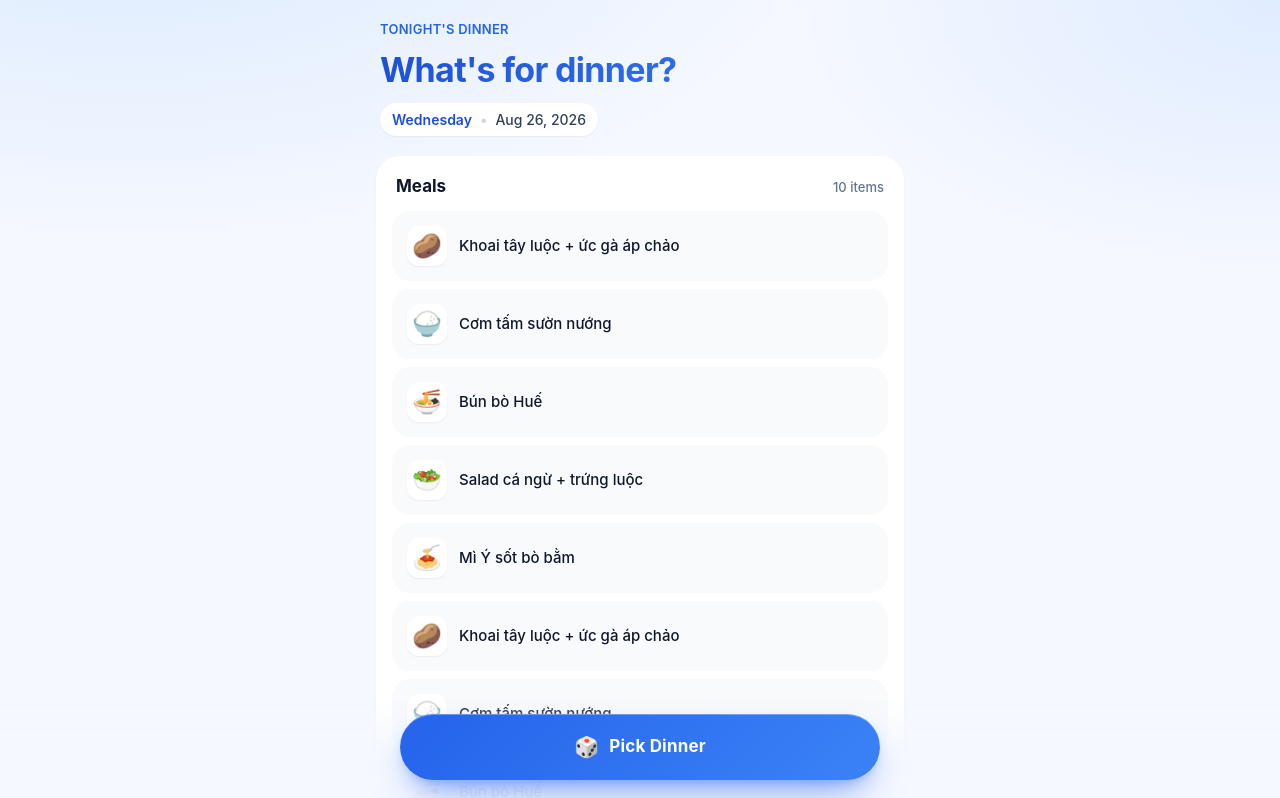
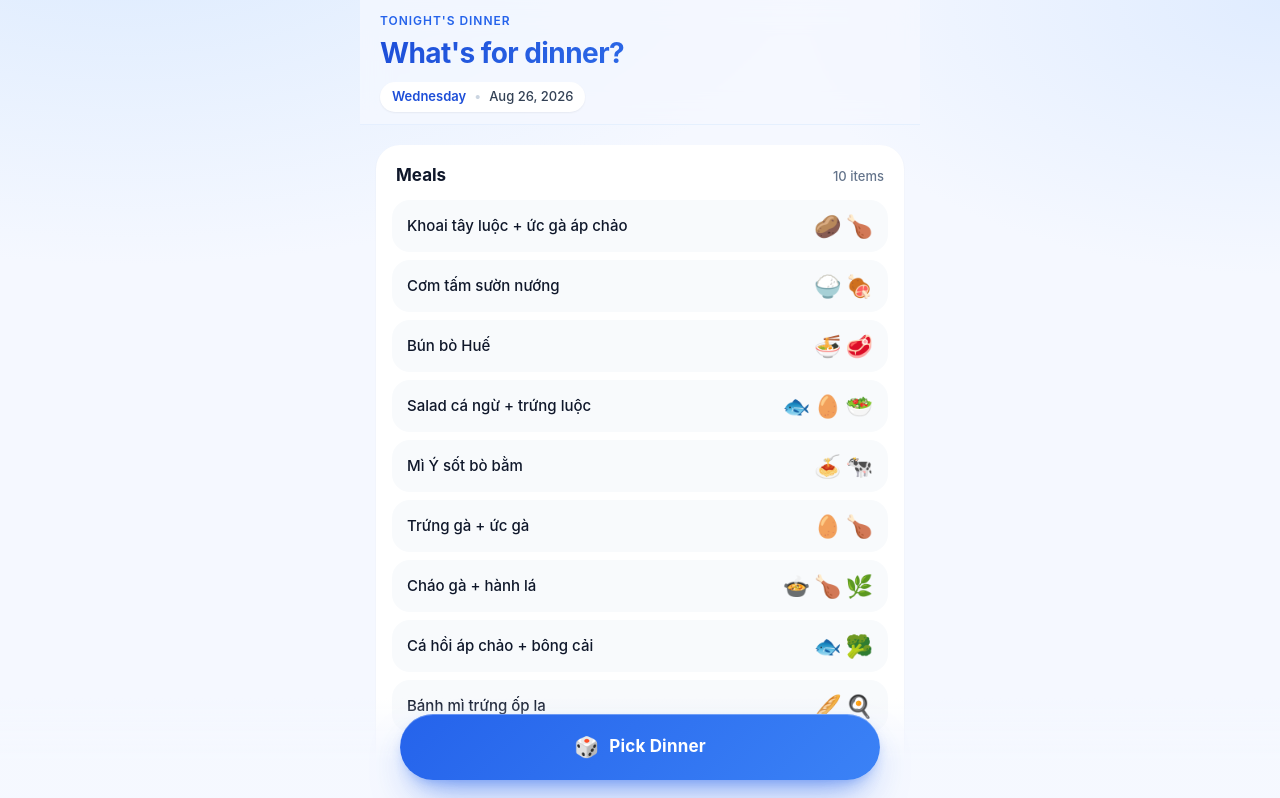
Before and after one commit to sanghandsondev/pick_dinner, a React (Vite) app: page / in a window 1280 px wide. Shown: the top 798 px of the page. Built offline with nearby package versions, Linux system fonts and the light colour scheme.

Commit message:
feat: sticky header + multi-emoji per meal, emojis after name

```diff
--- a/src/App.tsx
+++ b/src/App.tsx
@@ -34,10 +34,12 @@ export default function App() {
           <section className="deal-banner" aria-live="polite">
             <div className="deal-banner__label">Tonight's dinner</div>
             <div className="deal-banner__meal">
-              <span className="deal-banner__emoji" aria-hidden>
-                {dealMeal?.emoji ?? "🍽️"}
+              <span>{dealMeal?.name}</span>
+              <span className="deal-banner__emojis" aria-hidden>
+                {dealMeal?.emojis.map((e, i) => (
+                  <span key={i}>{e}</span>
+                ))}
               </span>
-              <span>{dealMeal?.name}</span>
             </div>
           </section>
         )}
--- a/src/components/MealList.tsx
+++ b/src/components/MealList.tsx
@@ -21,10 +21,14 @@ export default function MealList({ meals, highlightedId }: MealListProps) {
               key={meal.id}
               className={`meal-card${active ? " meal-card--active" : ""}`}
             >
-              <span className="meal-card__emoji" aria-hidden>
-                {meal.emoji ?? "🍽️"}
+              <span className="meal-card__name">{meal.name}</span>
+              <span className="meal-card__emojis" aria-hidden>
+                {meal.emojis.map((e, i) => (
+                  <span key={i} className="meal-card__emoji">
+                    {e}
+                  </span>
+                ))}
               </span>
-              <span className="meal-card__name">{meal.name}</span>
               {active && (
                 <span className="meal-card__badge" aria-label="Selected">
                   ✓
--- a/src/components/PickDinnerModal.tsx
+++ b/src/components/PickDinnerModal.tsx
@@ -116,14 +116,22 @@ export default function PickDinnerModal({
         </div>
 
         <div className="modal-card__stage" aria-live="polite">
-          <div className="modal-card__emoji" aria-hidden>
-            {spinning ? "🎰" : (shownMeal?.emoji ?? "🍽️")}
-          </div>
           <div
             className={`modal-card__meal${spinning ? " modal-card__meal--rolling" : ""}`}
             key={shownMeal?.id}
           >
             {shownMeal?.name ?? "—"}
+          </div>
+          <div className="modal-card__emojis" aria-hidden>
+            {spinning ? (
+              <span className="modal-card__emoji">🎰</span>
+            ) : (
+              shownMeal?.emojis.map((e, i) => (
+                <span key={i} className="modal-card__emoji">
+                  {e}
+                </span>
+              ))
+            )}
           </div>
           {spinning && <div className="modal-card__spinner" aria-hidden />}
         </div>
--- a/src/data/meals.json
+++ b/src/data/meals.json
@@ -1,12 +1,12 @@
 [
-  { "id": "m1", "name": "Khoai tây luộc + ức gà áp chảo", "emoji": "🥔" },
-  { "id": "m2", "name": "Cơm tấm sườn nướng", "emoji": "🍚" },
-  { "id": "m3", "name": "Bún bò Huế", "emoji": "🍜" },
-  { "id": "m4", "name": "Salad cá ngừ + trứng luộc", "emoji": "🥗" },
-  { "id": "m5", "name": "Mì Ý sốt bò bằm", "emoji": "🍝" },
-  { "id": "m6", "name": "Khoai tây luộc + ức gà áp chảo", "emoji": "🥔" },
-  { "id": "m7", "name": "Cơm tấm sườn nướng", "emoji": "🍚" },
-  { "id": "m8", "name": "Bún bò Huế", "emoji": "🍜" },
-  { "id": "m9", "name": "Salad cá ngừ + trứng luộc", "emoji": "🥗" },
-  { "id": "m10", "name": "Mì Ý sốt bò bằm", "emoji": "🍝" }
+  { "id": "m1", "name": "Khoai tây luộc + ức gà áp chảo", "emojis": ["🥔", "🍗"] },
+  { "id": "m2", "name": "Cơm tấm sườn nướng", "emojis": ["🍚", "🍖"] },
+  { "id": "m3", "name": "Bún bò Huế", "emojis": ["🍜", "🥩"] },
+  { "id": "m4", "name": "Salad cá ngừ + trứng luộc", "emojis": ["🐟", "🥚", "🥗"] },
+  { "id": "m5", "name": "Mì Ý sốt bò bằm", "emojis": ["🍝", "🐄"] },
+  { "id": "m6", "name": "Trứng gà + ức gà", "emojis": ["🥚", "🍗"] },
+  { "id": "m7", "name": "Cháo gà + hành lá", "emojis": ["🍲", "🍗", "🌿"] },
+  { "id": "m8", "name": "Cá hồi áp chảo + bông cải", "emojis": ["🐟", "🥦"] },
+  { "id": "m9", "name": "Bánh mì trứng ốp la", "emojis": ["🥖", "🍳"] },
+  { "id": "m10", "name": "Phở gà + quẩy", "emojis": ["🍜", "🍗", "🥖"] }
 ]
--- a/src/styles/index.css
+++ b/src/styles/index.css
@@ -95,7 +95,6 @@ button:disabled {
 /* ===== App shell ===== */
 .app-shell {
   min-height: 100dvh;
-  padding-top: calc(var(--safe-top) + 12px);
   padding-left: calc(var(--safe-left) + 16px);
   padding-right: calc(var(--safe-right) + 16px);
   /* để nội dung không bị nút CTA che */
@@ -110,22 +109,34 @@ button:disabled {
   gap: 20px;
 }
 
-/* ===== Date header ===== */
+/* ===== Date header (sticky) ===== */
 .date-header {
-  padding: 8px 4px 0;
+  position: sticky;
+  top: 0;
+  z-index: 20;
+  /* Bleed ra sát mép để backdrop-blur phủ toàn bộ chiều ngang mobile */
+  margin: 0 calc(-1 * (var(--safe-right) + 16px)) 0
+    calc(-1 * (var(--safe-left) + 16px));
+  padding: calc(var(--safe-top) + 12px) calc(var(--safe-right) + 20px) 12px
+    calc(var(--safe-left) + 20px);
+  background: color-mix(in srgb, var(--bg) 78%, transparent);
+  -webkit-backdrop-filter: saturate(150%) blur(14px);
+  backdrop-filter: saturate(150%) blur(14px);
+  border-bottom: 1px solid
+    color-mix(in srgb, var(--blue-100) 60%, transparent);
 }
 
 .date-header__eyebrow {
-  font-size: 13px;
+  font-size: 12px;
   font-weight: 600;
-  letter-spacing: 0.02em;
+  letter-spacing: 0.08em;
   color: var(--blue-600);
   text-transform: uppercase;
 }
 
 .date-header__title {
-  margin: 4px 0 8px;
-  font-size: clamp(28px, 7vw, 34px);
+  margin: 2px 0 8px;
+  font-size: clamp(22px, 6.4vw, 28px);
   font-weight: 700;
   letter-spacing: -0.02em;
   background: linear-gradient(135deg, var(--blue-700), var(--blue-500));
@@ -138,12 +149,12 @@ button:disabled {
   display: inline-flex;
   align-items: center;
   gap: 8px;
-  padding: 6px 12px;
+  padding: 5px 12px;
   border-radius: 999px;
   background: var(--surface);
   box-shadow: var(--shadow-sm);
   color: var(--ink-700);
-  font-size: 14px;
+  font-size: 13px;
   font-weight: 500;
 }
 
@@ -181,14 +192,18 @@ button:disabled {
 .deal-banner__meal {
   display: flex;
   align-items: center;
-  gap: 10px;
+  flex-wrap: wrap;
+  gap: 8px 12px;
   font-size: 20px;
   font-weight: 700;
   line-height: 1.25;
 }
 
-.deal-banner__emoji {
-  font-size: 28px;
+.deal-banner__emojis {
+  display: inline-flex;
+  gap: 6px;
+  font-size: 26px;
+  line-height: 1;
 }
 
 .deal-banner__reset {
@@ -267,24 +282,26 @@ button:disabled {
   transform: translateY(-1px);
 }
 
-.meal-card__emoji {
-  font-size: 24px;
-  width: 40px;
-  height: 40px;
-  display: inline-flex;
-  align-items: center;
-  justify-content: center;
-  border-radius: 12px;
-  background: white;
-  box-shadow: var(--shadow-sm);
-  flex: none;
-}
-
 .meal-card__name {
   flex: 1;
   font-size: 15px;
   font-weight: 500;
   color: var(--ink-900);
+  line-height: 1.35;
+}
+
+.meal-card__emojis {
+  display: inline-flex;
+  align-items: center;
+  gap: 4px;
+  flex-wrap: wrap;
+  justify-content: flex-end;
+  max-width: 45%;
+}
+
+.meal-card__emoji {
+  font-size: 22px;
+  line-height: 1;
 }
 
 .meal-card__badge {
@@ -298,6 +315,7 @@ button:disabled {
   display: inline-flex;
   align-items: center;
   justify-content: center;
+  flex: none;
 }
 
 /* ===== Pick CTA (floating) ===== */
@@ -423,15 +441,24 @@ button:disabled {
   overflow: hidden;
 }
 
+.modal-card__emojis {
+  display: inline-flex;
+  align-items: center;
+  justify-content: center;
+  gap: 10px;
+  flex-wrap: wrap;
+  filter: drop-shadow(0 6px 14px rgba(37, 99, 235, 0.25));
+}
+
 .modal-card__emoji {
-  font-size: 56px;
+  font-size: 44px;
   line-height: 1;
-  filter: drop-shadow(0 6px 14px rgba(37, 99, 235, 0.25));
   transition: transform 0.3s var(--ease-smooth);
 }
 
 .modal-card--spinning .modal-card__emoji {
   animation: wobble 0.6s ease-in-out infinite;
+  font-size: 56px;
 }
 
 .modal-card__meal {
--- a/src/types.ts
+++ b/src/types.ts
@@ -1,5 +1,5 @@
 export interface Meal {
   id: string;
   name: string;
-  emoji?: string;
+  emojis: string[];
 }
```
